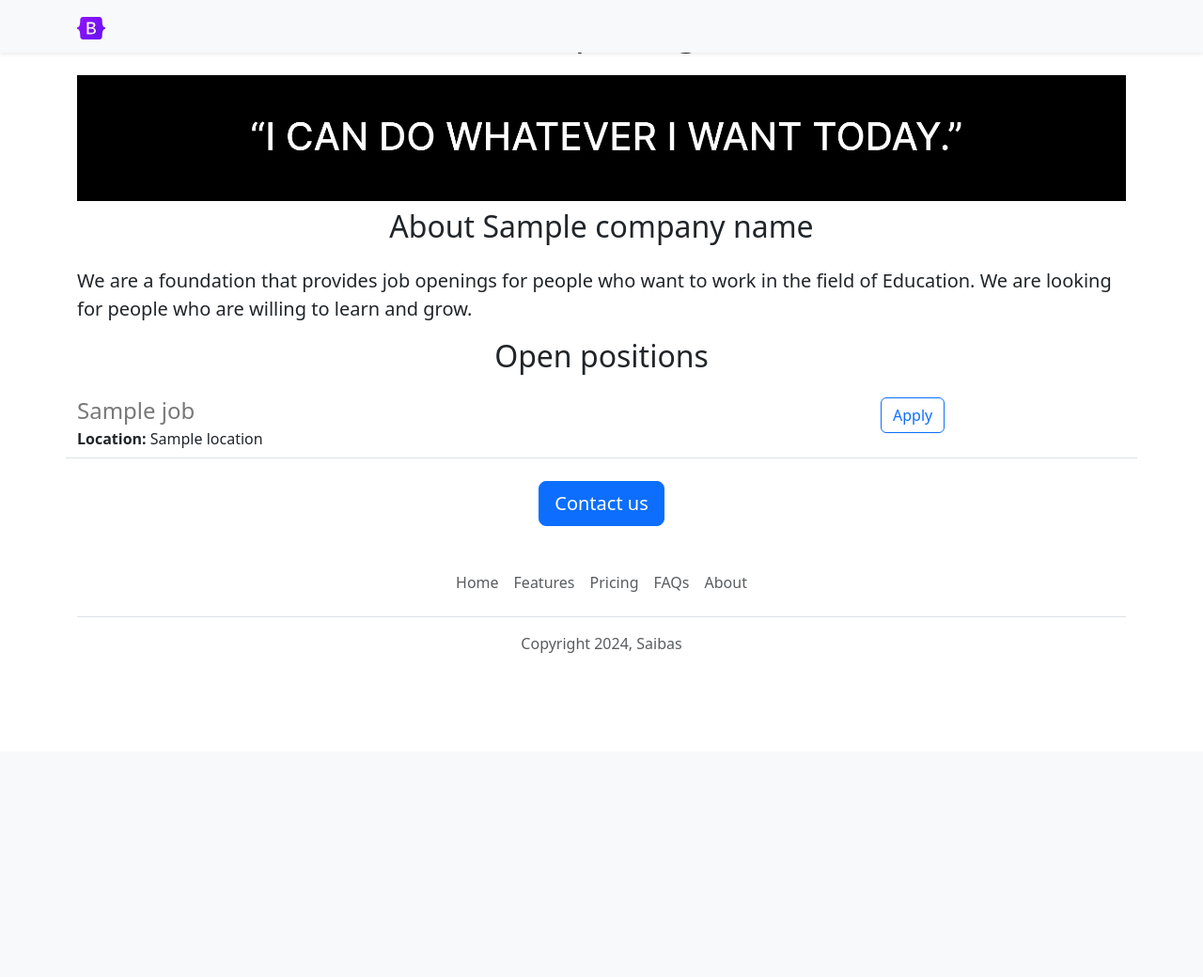
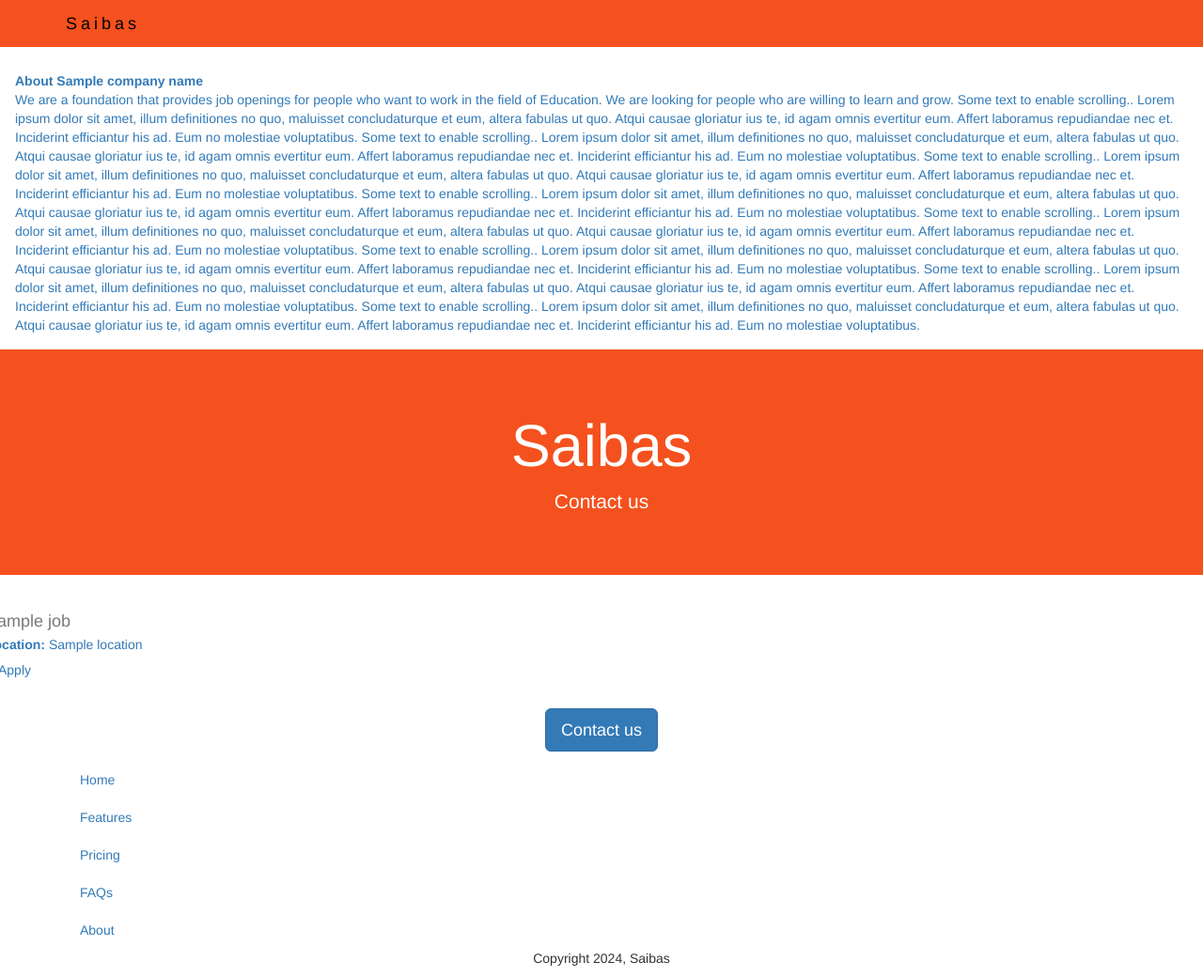
Before and after one commit to arieabisha/Saibas-Portal, a Flask app: template templates/home.html in a window 1280 px wide. Shown: the whole page at 94% size. Before the commit the page ends 695 px from the top, so only its background shows below. Run offline with Flask 3, Linux system fonts and the light colour scheme; the template is opened without the code that fills it: most values are stand-ins (such as "Sample title", 1, 10 or a date in 2020); some libraries are stand-ins or nearby versions.

Commit message:
dynamic menu table added. navbar updated. Login coming soon.

```diff
--- a/app.py
+++ b/app.py
@@ -1,6 +1,6 @@
 from flask import Flask, redirect, render_template, json, request, url_for, flash, session
 from sqlalchemy import DATE
-from database import load_jobs_from_db, load_job_from_db, load_students_from_db, add_student_to_db, load_students, update_student_to_db, delete_student_from_db
+from database import load_jobs_from_db, load_job_from_db, load_students_from_db, add_student_to_db, load_students, update_student_to_db, delete_student_from_db, load_gender_from_db, load_menu_from_db
 
 app = Flask(__name__)
 app.secret_key = 'super secret'
@@ -8,13 +8,17 @@
 @app.route("/")
 def hello_world():
   #jobs = load_jobs_from_db()
-  students = load_students_from_db()
-  return render_template('index.html',
-                          students=students)
+  menus = load_menu_from_db()
+  #return json.dumps(gender, default=str)
+  #gender = load_gender_from_db()
+  #students = load_students_from_db()
+  #return render_template('studentindex.html',
+  #                       students = students,
+  #                       gender = gender)
 
-  #return render_template('home.html',
-  #                       jobs = jobs,
-  #                       company_name = 'Saibas')
+  return render_template('home.html',
+                         menus = menus,
+                         company_name = 'Saibas')
 
 #student route
 
@@ -24,7 +28,19 @@
   students = load_students()
   return json.dumps(students, default=str)
 
-@app.route("/student/apply", methods=['post'])
+@app.route("/student/index")
+def index_student():
+
+  menus = load_menu_from_db()
+  gender = load_gender_from_db()
+  students = load_students_from_db()
+  return render_template('studentindex.html',
+                          menus = menus,
+                         students = students,
+                         gender = gender)
+
+
+@app.route("/student/add", methods=['post'])
 def add_student():
   data = request.form
 
@@ -32,7 +48,7 @@
 
   flash("Murid berhasil ditambahkan")
 
-  return redirect(url_for('hello_world'))
+  return redirect(url_for('index_student'))
 
   #return json.dumps(query, default=str)
 
@@ -41,14 +57,14 @@
   data = request.form
   query = update_student_to_db(data)
   flash("Murid berhasil diupdate")
-  return redirect(url_for('hello_world'))
+  return redirect(url_for('index_student'))
 
 @app.route("/student/delete", methods=['post'])
 def delete_student():
   data = request.form
   query = delete_student_from_db(data)
   flash("Murid berhasil dihapus")
-  return redirect(url_for('hello_world'))
+  return redirect(url_for('index_student'))
   #return json.dumps(query, default=str)
 
 #@app.route("/delete/<id>", methods = ['get','post'] )
@@ -58,6 +74,7 @@
 #  db.session.commit()
 #  flash("Data deleted")
 #  return redirect(url_for('hello_world'))
+
 
 #job route
 @app.route("/jobs")
--- a/templates/base.html
+++ b/templates/base.html
@@ -7,8 +7,6 @@
 
 <!-- bootstrap 3.4.1 -->
   <link rel="stylesheet" href="static/jquery/bootstrap341.min.css">
-
-
 
   <meta charset="utf-8">
   <title>{% block title %} {% endblock %}</title>
--- a/templates/bootstrap.html
+++ b/templates/bootstrap.html
@@ -1,4 +1,69 @@
 <meta charset="utf-8">
 <meta name="viewport" content="width=device-width, initial-scale=1">
 
-<link href="/static/css/bootstrap.min.css" rel="stylesheet" type="text/css">
+<style>
+body {
+  margin: 0;
+  font-family: Arial, Helvetica, sans-serif;
+}
+
+.top-container {
+  background-color: #f1f1f1;
+  padding: 30px;
+  text-align: center;
+}
+
+.header {
+  padding: 10px 16px;
+  background: #222222;
+  color: #f1f1f1;
+}
+
+.content {
+  padding: 16px;
+}
+
+.sticky {
+  position: fixed;
+  top: 0;
+  width: 100%;
+}
+
+.sticky + .content {
+  padding-top: 102px;
+}
+</style>
+
+<link href="/static/jquery/bootstrap341.min.css" rel="stylesheet" type="text/css">
+<script src="/static/jquery/jquery.min.js"></script>
+<script src="/static/jquery/bootstrap341.min.js"></script>
+<style>
+  .jumbotron {
+    background-color: #f4511e;
+    color: #fff;
+  }
+  .navbar {
+    margin-bottom: 0;
+    background-color: #f4511e;
+    z-index: 9999;
+    border: 0;
+    font-size: 12px !important;
+    line-height: 1.42857143 !important;
+    letter-spacing: 4px;
+    border-radius: 0;
+  }
+
+  .navbar li a, .navbar .navbar-brand {
+    color: #000 !important;
+  }
+
+  .navbar-nav li a:hover, .navbar-nav li.active a {
+    color: #fff !important;
+    background-color: #f4511e !important;
+  }
+
+  .navbar-default .navbar-toggle {
+    border-color: transparent;
+    color: #f4511e !important;
+  }
+  </style>
--- a/templates/footer.html
+++ b/templates/footer.html
@@ -1,3 +1,5 @@
+
+
 <div class="b-example-divider"></div>
 
 <div class="container">
@@ -12,3 +14,18 @@
     <p class="text-center text-body-secondary">Copyright 2024, Saibas</p>
   </footer>
 </div>
+
+<script>
+  window.onscroll = function() {myFunction()};
+
+  var header = document.getElementById("myHeader");
+  var sticky = header.offsetTop;
+
+  function myFunction() {
+    if (window.pageYOffset > sticky) {
+      header.classList.add("sticky");
+    } else {
+      header.classList.remove("sticky");
+    }
+  }
+</script>
--- a/templates/home.html
+++ b/templates/home.html
@@ -3,21 +3,41 @@
 <html>
 
 <head>
-    <title>Saibas job openings</title>
+    <title>Saibas Portal</title>
   {% include 'bootstrap.html' %}
 
 </head>
 
 <body>
-    {% include 'navbar.html' %}
-    <div class="container">
-    <h1 class="text-center mt-2 mb-4">Job openings</h1>
-    {% include 'banner.html' %}
-    <h2 class="text-center mt-2 mb-4">About {{company_name}}</h2>
-      <p class = "lead">
-      We are a foundation that provides job openings for people who want to work in the field of Education.  We are looking for people who are willing to learn and grow.
-      </p>
-      <h2 class="text-center mt-2 mb-4">Open positions</h2>
+      {% include 'navbar.html' %}
+
+  <br><br><br>
+      <div class = "content">
+        <b>About {{company_name}} </b><br>We are a foundation that provides job openings for people who want to work in the field of Education.  We are looking for people who are willing to learn and grow.
+
+  Some text to enable scrolling.. Lorem ipsum dolor sit amet, illum definitiones no quo, maluisset concludaturque et eum, altera fabulas ut quo. Atqui causae gloriatur ius te, id agam omnis evertitur eum. Affert laboramus repudiandae nec et. Inciderint efficiantur his ad. Eum no molestiae voluptatibus.
+
+  Some text to enable scrolling.. Lorem ipsum dolor sit amet, illum definitiones no quo, maluisset concludaturque et eum, altera fabulas ut quo. Atqui causae gloriatur ius te, id agam omnis evertitur eum. Affert laboramus repudiandae nec et. Inciderint efficiantur his ad. Eum no molestiae voluptatibus.
+
+        Some text to enable scrolling.. Lorem ipsum dolor sit amet, illum definitiones no quo, maluisset concludaturque et eum, altera fabulas ut quo. Atqui causae gloriatur ius te, id agam omnis evertitur eum. Affert laboramus repudiandae nec et. Inciderint efficiantur his ad. Eum no molestiae voluptatibus.
+
+        Some text to enable scrolling.. Lorem ipsum dolor sit amet, illum definitiones no quo, maluisset concludaturque et eum, altera fabulas ut quo. Atqui causae gloriatur ius te, id agam omnis evertitur eum. Affert laboramus repudiandae nec et. Inciderint efficiantur his ad. Eum no molestiae voluptatibus.
+
+      Some text to enable scrolling.. Lorem ipsum dolor sit amet, illum definitiones no quo, maluisset concludaturque et eum, altera fabulas ut quo. Atqui causae gloriatur ius te, id agam omnis evertitur eum. Affert laboramus repudiandae nec et. Inciderint efficiantur his ad. Eum no molestiae voluptatibus.
+
+      Some text to enable scrolling.. Lorem ipsum dolor sit amet, illum definitiones no quo, maluisset concludaturque et eum, altera fabulas ut quo. Atqui causae gloriatur ius te, id agam omnis evertitur eum. Affert laboramus repudiandae nec et. Inciderint efficiantur his ad. Eum no molestiae voluptatibus.
+
+        Some text to enable scrolling.. Lorem ipsum dolor sit amet, illum definitiones no quo, maluisset concludaturque et eum, altera fabulas ut quo. Atqui causae gloriatur ius te, id agam omnis evertitur eum. Affert laboramus repudiandae nec et. Inciderint efficiantur his ad. Eum no molestiae voluptatibus.
+
+        Some text to enable scrolling.. Lorem ipsum dolor sit amet, illum definitiones no quo, maluisset concludaturque et eum, altera fabulas ut quo. Atqui causae gloriatur ius te, id agam omnis evertitur eum. Affert laboramus repudiandae nec et. Inciderint efficiantur his ad. Eum no molestiae voluptatibus.
+
+
+      </div>
+
+      <div class="jumbotron text-center">
+        <h1>Saibas</h1>
+        <p>Contact us</p>
+      </div>
       <div>
         {% for job in jobs %}
         {% include 'careerlist.html' %}
@@ -30,6 +50,8 @@
 
     </div>
   {% include 'footer.html' %}
+
+
 </body>
 
 
--- a/templates/navbar.html
+++ b/templates/navbar.html
@@ -1,8 +1,38 @@
-<nav class="navbar bg-body-tertiary shadow-sm fixed-top bg-white">
+<nav class="navbar navbar-default navbar-fixed-top">
   <div class="container">
-    <a class="navbar-brand" href="#">
-      <img src="/static/bootstrap-logo.svg" alt="Bootstrap" width="30" height="24">
-    </a>
+    <div class="navbar-header">
+      <button type="button" class="navbar-toggle" data-toggle="collapse" data-target="#myNavbar">
+        <span class="icon-bar"></span>
+        <span class="icon-bar"></span>
+        <span class="icon-bar"></span>
+      </button>
+      <a class="navbar-brand" href="/">Saibas</a>
+    </div>
+    <div class="collapse navbar-collapse" id="myNavbar">
+      <ul class="nav navbar-nav navbar-right">
+
+        {% for menu in menus %}
+          <li><a href="{{menu.menupage}}">
+          {% if menu.menuid2 == 0 %}
+            <li><a href="{{menu.menupage}}">{{menu.menutitle}}</a></li>
+          {% endif %}
+
+          {% if menu.menuid2 == 1 %}
+            <li class="dropdown"><a class="dropdown-toggle" data-toggle="dropdown" href="#">{{menu.menutitle}}<span class="caret"></span></a>
+            <ul class="dropdown-menu" aria-labelledby="DropdownMenuLink">
+          {% endif %}
+
+          {% if menu.menuid2 > 1 %}
+              <li><a href="{{menu.menupy}}">{{menu.menutitle}}</a></li>
+          {% endif %}
+
+          {% if menu.menuid2 == 99 %}
+              </ul>
+              </li>
+          {% endif %}
+       {% endfor %}
+
+      </ul>
+    </div>
   </div>
 </nav>
-<div height="60px"></div>
--- a/templates/studentadd.html
+++ b/templates/studentadd.html
@@ -7,7 +7,7 @@
       </div>
 
       <div class="modal-body">
-        <form action="/student/apply" method="post">
+        <form action="/student/add" method="post">
 
           <div class="form-group">
             <label>ID</label>
--- a/templates/studentlist.html
+++ b/templates/studentlist.html
@@ -39,4 +39,4 @@
 </tr>
 <!--delete student-->
 
- {% include 'studentdelete.html' %}
+{% include 'studentdelete.html' %}
```
Also changed, not shown: database.py (+35 -0 lines), templates/dashboardeducation.html (added, +34 -0 lines), templates/navbar (copy).html (added, +27 -0 lines), templates/navbareducation.html (added, +31 -0 lines), templates/studentedit.html (+7 -10 lines), templates/studentindex.html (renamed from templates/index.html, +17 -6 lines).
